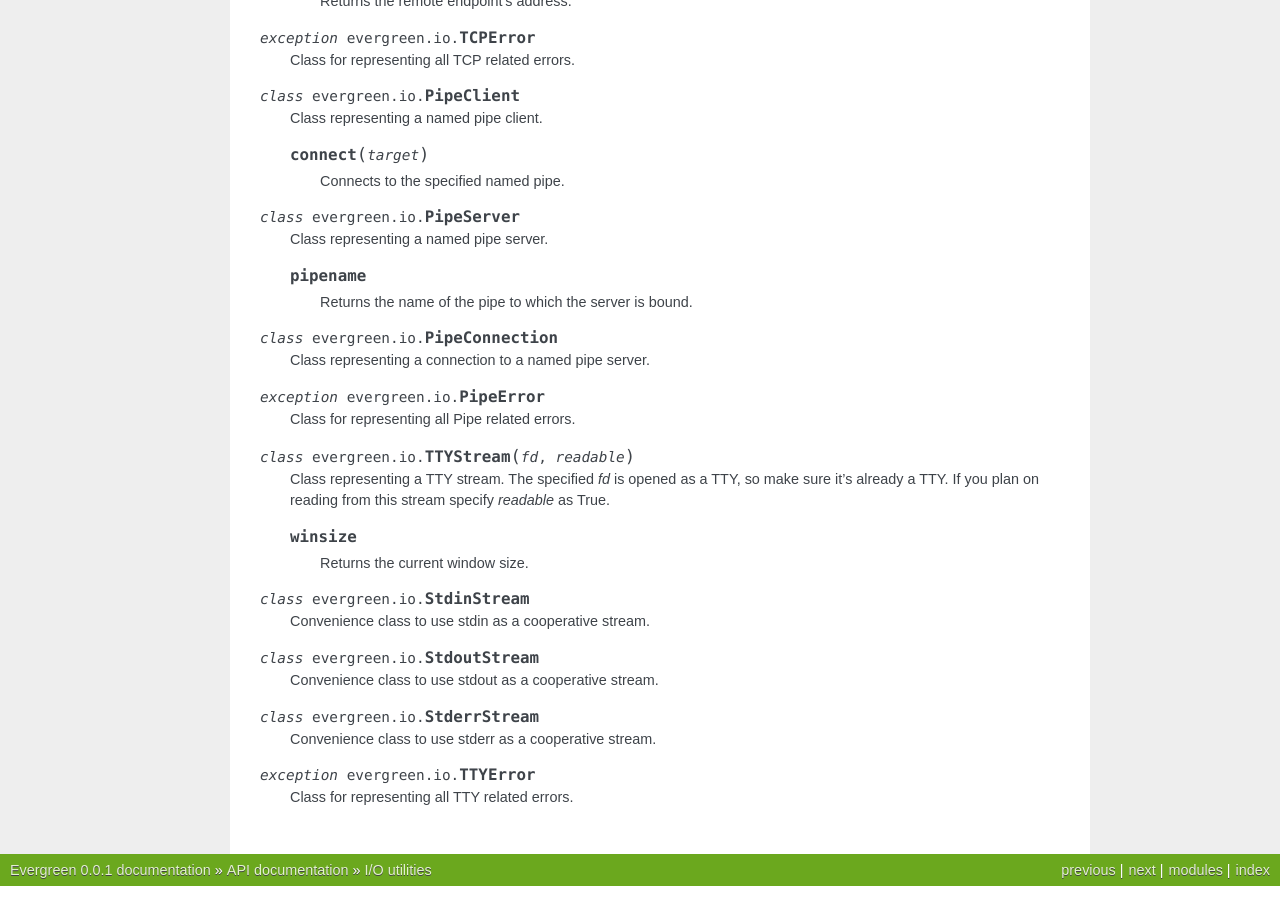
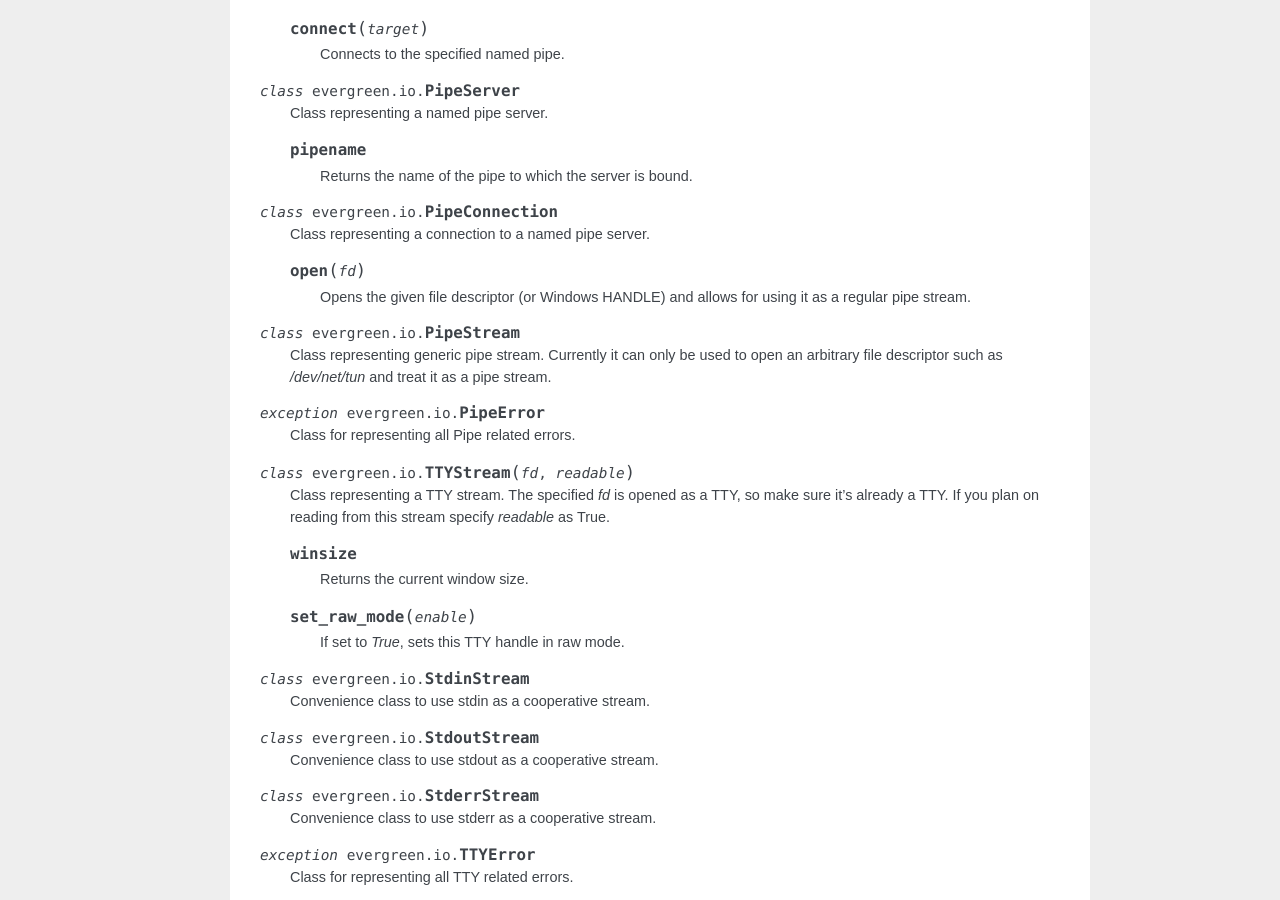
Before and after one commit to saghul/evergreen, a Sphinx documentation site: the page built from docs/io.rst, in a window 1280 px wide and 900 px high, scrolled down 2118 px. Built offline with Sphinx 7.4.7, drawn with Linux system fonts in a browser that asks for light colours; some of the changed text lies outside the part shown.

Commit message:
Updated documentation

```diff
--- a/docs/io.rst
+++ b/docs/io.rst
@@ -170,6 +162,17 @@
 
     Class representing a connection to a named pipe server.
 
+    .. py:method:: open(fd)
+
+        Opens the given file descriptor (or Windows HANDLE) and allows for using it as a
+        regular pipe stream.
+
+
+.. py:class:: PipeStream()
+
+    Class representing generic pipe stream. Currently it can only be used to open an arbitrary
+    file descriptor such as `/dev/net/tun` and treat it as a pipe stream.
+
 
 .. py:exception:: PipeError
 
@@ -185,6 +188,10 @@
     .. py:attribute:: winsize
 
         Returns the current window size.
+
+    .. py:method:: set_raw_mode(enable)
+
+        If set to `True`, sets this TTY handle in raw mode.
 
 
 .. py:class:: StdinStream()
```
Also changed, not shown: other parts of docs/io.rst (+1 -9 lines).
